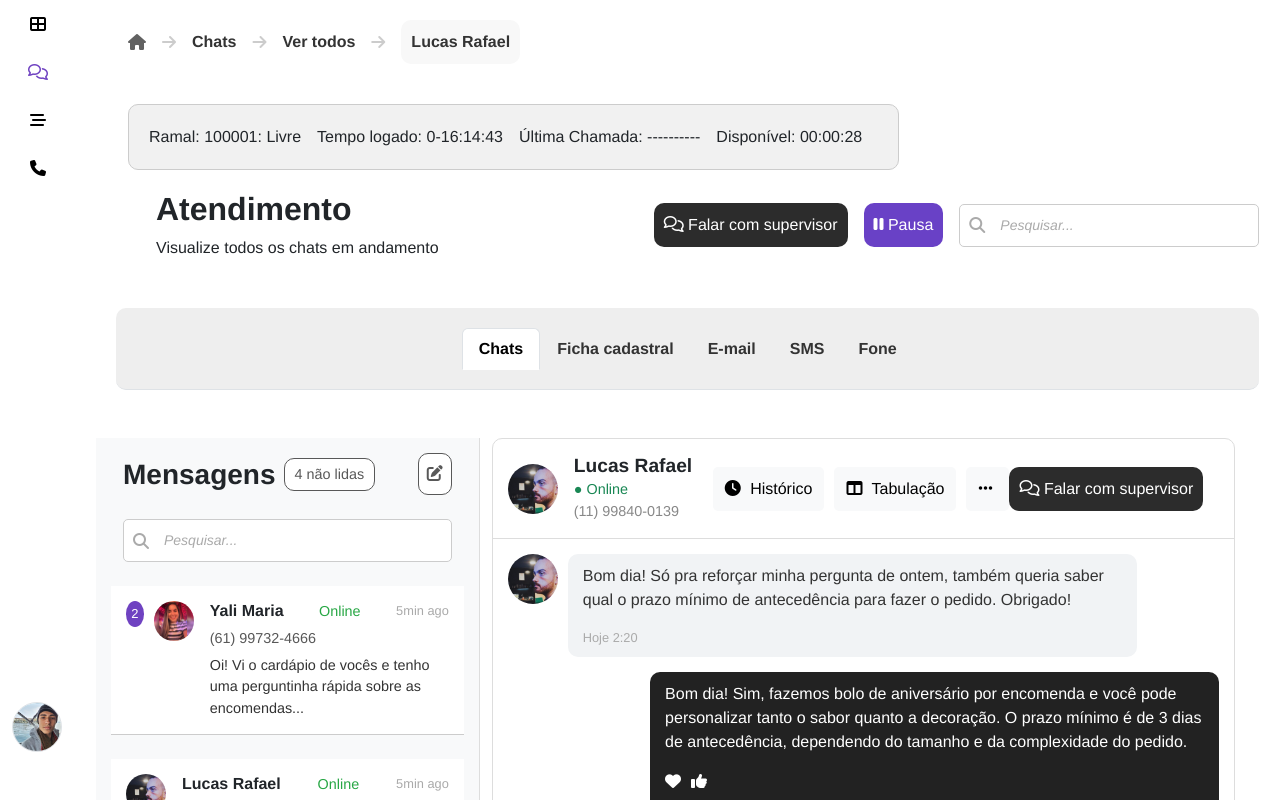
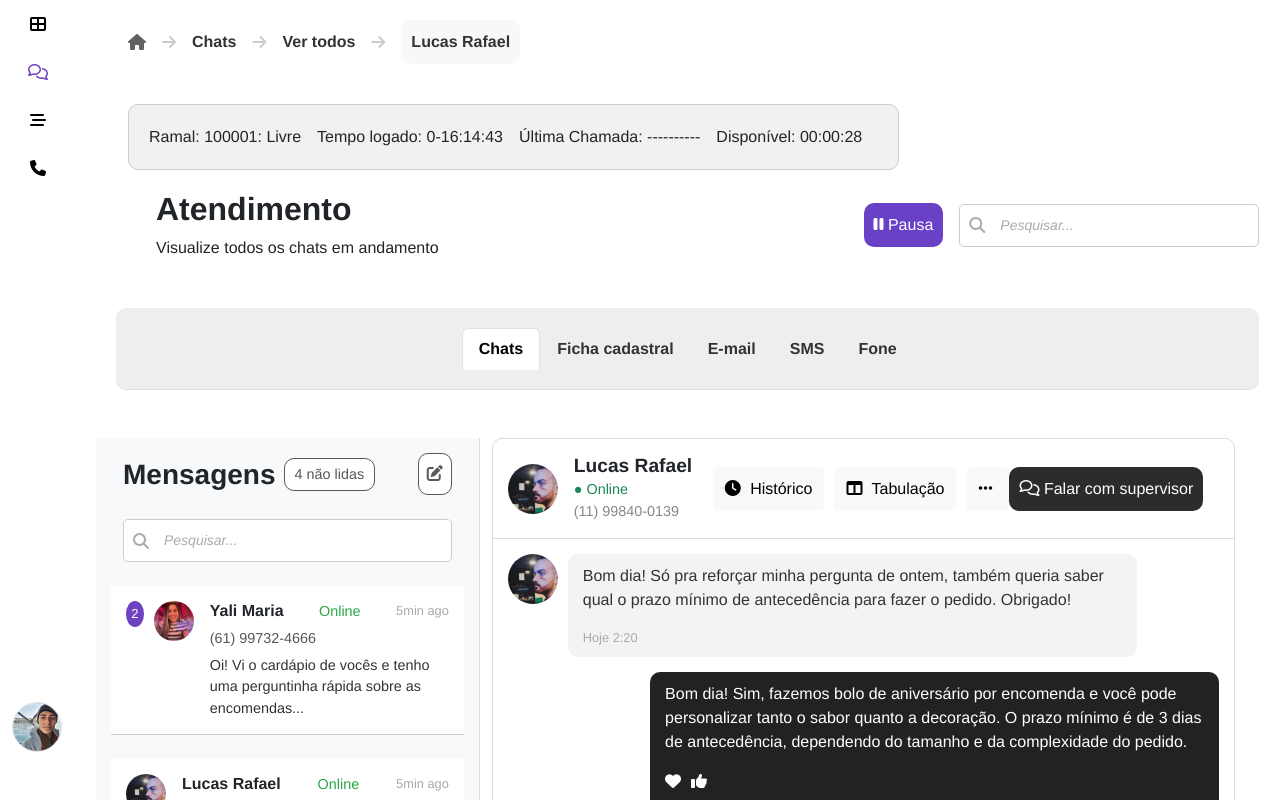
Before and after one commit to mateusmaranhao12/zap-facil, a Vue app: page /menu-usuario/conversas in a window 1280 px wide. Shown: the top 800 px of the page. Built offline with nearby package versions, Linux system fonts and the light colour scheme.

Commit message:
Update supervisor btn

```diff
--- a/src/components/Navbar2.vue
+++ b/src/components/Navbar2.vue
@@ -7,9 +7,6 @@
             </div>
             <div class="col-md-7 d-flex align-items-center justify-content-end flex-wrap">
                 <!-- Botões -->
-                <button class="btn-supervisor me-3">
-                    <i class="fa-regular fa-comments"></i> Falar com supervisor
-                </button>
                 <button class="btn-roxo me-3">
                     <i class="fa-solid fa-pause"></i> Pausa
                 </button>
--- a/src/scss/menu.scss
+++ b/src/scss/menu.scss
@@ -132,20 +132,6 @@ body {
         }
     }
 
-    .btn-supervisor {
-        background-color: rgb(44, 44, 44);
-        color: $white;
-        border: none;
-        border-radius: 10px;
-        padding: 10px;
-        transition: background-color .3s ease;
-        text-decoration: none;
-
-        &:hover {
-            background-color: $black;
-        }
-    }
-
     .input-container {
         position: relative;
         width: 300px;
@@ -198,8 +184,7 @@ body {
         }
 
         .input-container,
-        .btn-roxo,
-        .btn-supervisor {
+        .btn-roxo {
             margin-top: 20px;
             width: 100%;
             margin-left: 0;
```
